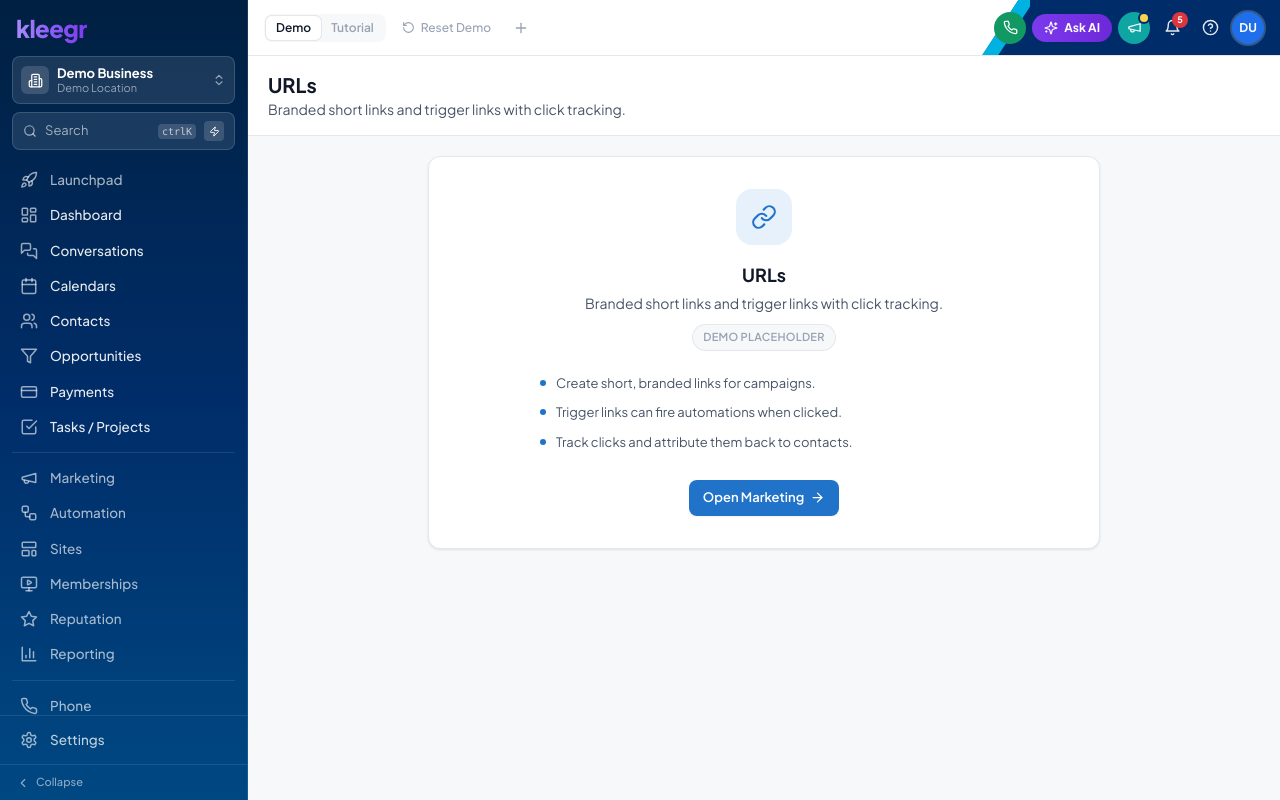
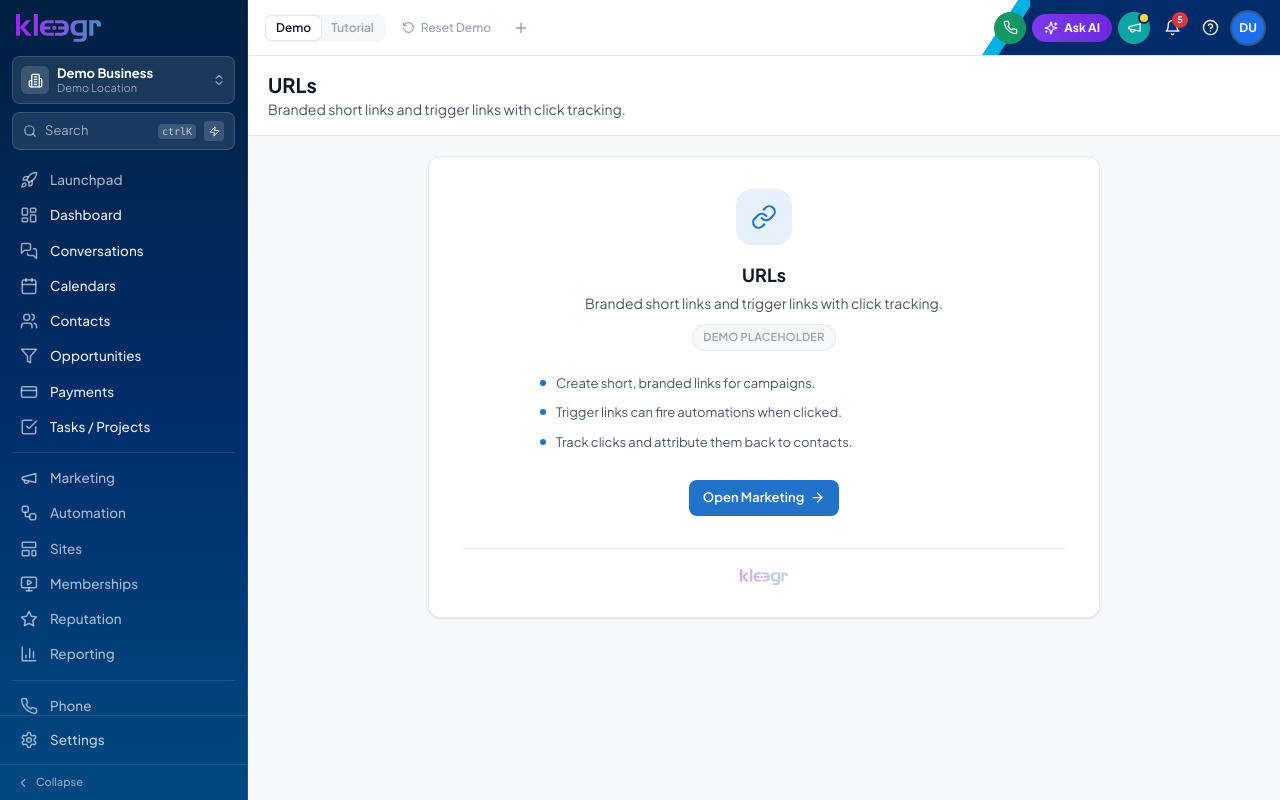
Before and after one commit to kleegr/kleegr-ghl-mock, a React (Vite) app: page /urls in a window 1280 px wide. Built offline with nearby package versions, Linux system fonts and the light colour scheme.

Commit message:
Branding pass: logo in sidebar + placeholder, brand-gradient collapsed mark

```diff
--- a/src/components/shell/Sidebar.tsx
+++ b/src/components/shell/Sidebar.tsx
@@ -74,17 +74,17 @@
         {collapsed ? (
           <span
             aria-label="Kleegr"
-            className="bg-gradient-to-br from-[#7c3aed] to-[#5b21b6] bg-clip-text text-[20px] font-black leading-none text-transparent"
+            className="bg-brand-gradient bg-clip-text text-[20px] font-black leading-none text-transparent"
           >
             k
           </span>
         ) : (
-          <span
-            aria-label="Kleegr"
-            className="select-none bg-gradient-to-r from-[#a78bfa] via-[#8b5cf6] to-[#7c3aed] bg-clip-text text-[24px] font-black lowercase tracking-tight text-transparent"
-          >
-            kleegr
-          </span>
+          <img
+            src="/kleegr-logo.svg"
+            alt="Kleegr"
+            draggable={false}
+            className="h-7 w-auto select-none"
+          />
         )}
       </div>
 
--- a/src/modules/placeholder/Placeholder.tsx
+++ b/src/modules/placeholder/Placeholder.tsx
@@ -166,6 +166,15 @@
               <ArrowRight size={15} aria-hidden />
             </Link>
           </div>
+
+          <div className="mt-8 flex justify-center border-t border-line pt-5">
+            <img
+              src="/kleegr-logo.svg"
+              alt="Kleegr"
+              draggable={false}
+              className="h-4 w-auto select-none opacity-40"
+            />
+          </div>
         </Card>
       </div>
     </div>
```
